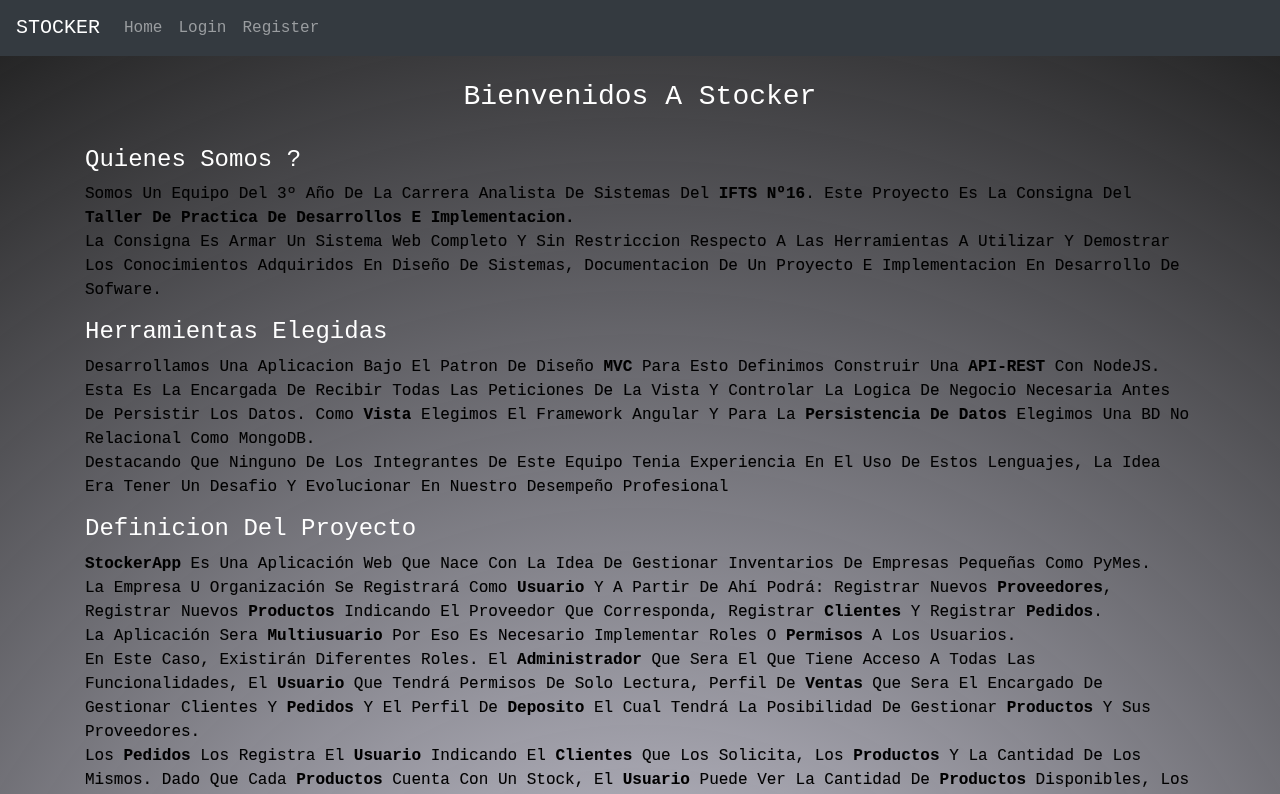
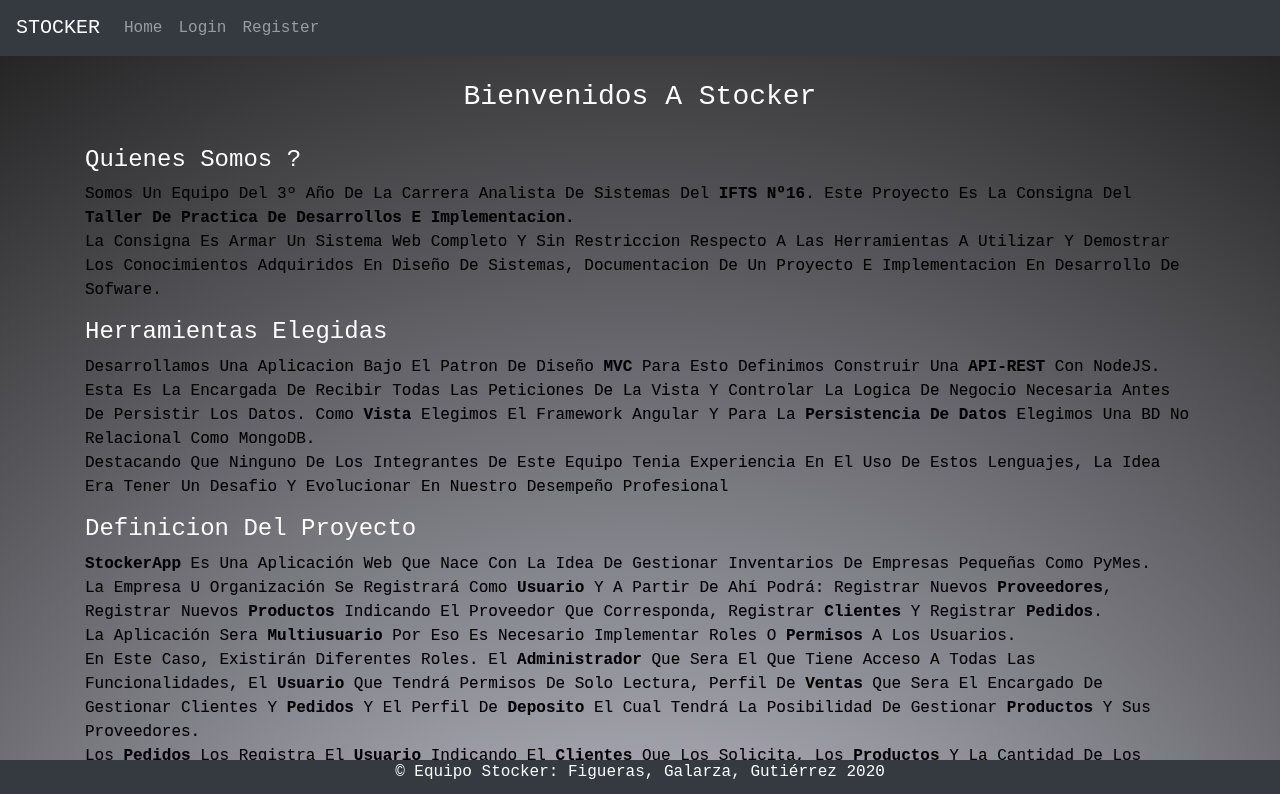
Before and after one commit to equipostocker2020/GR07-EquipoStocker-FrontEnd, an Angular app: page /home in a window 1280 px wide. Shown: the top 794 px of the page. Built offline with nearby package versions, Linux system fonts and the light colour scheme.

Commit message:
Fix footer, add validacion en crear pedido

```diff
--- a/src/app/components/footer/footer.component.css
+++ b/src/app/components/footer/footer.component.css
@@ -1,6 +1,6 @@
 footer {
     color: white !important;
     position: absolute;
-    /* bottom: 0px; */
+    bottom: 0px;
     width: 100%;
 }
--- a/src/app/pages/cargar-pedidos/cargar-pedidos.component.html
+++ b/src/app/pages/cargar-pedidos/cargar-pedidos.component.html
@@ -55,15 +55,19 @@
 
                         <select formControlName="cliente" class="form-control" required>
                         <option value="">Seleccione Cliente</option>
-                        <option class="form-control" *ngFor="let  cliente of clientes" [value]="cliente._id">
+                        <option class="form-control"  *ngFor="let cliente of clientes"  [value]="cliente._id">
+                            <ng-template [ngIf]="cliente.estado != 'INACTIVO'">
                             {{cliente.nombre}}
+                        </ng-template>
                         </option>
                     </select>
                         <br>
                         <select formControlName="producto" class="form-control" (change)="muestraPrecio($event.target.value)">
                         <option value="">Seleccione Producto</option>
-                        <option class="form-control" *ngFor="let producto of productos" [value]="producto._id" >
+                        <option class="form-control"  *ngFor="let producto of productos"  [value]="producto._id">
+                            <ng-template [ngIf]="producto.estado != 'INACTIVO'">
                             {{producto.nombre}}
+                        </ng-template>
                         </option>
                     </select>
 
--- a/src/app/pages/pedidos/pedidos.component.html
+++ b/src/app/pages/pedidos/pedidos.component.html
@@ -57,8 +57,7 @@
                         </div>
                         <div class="card-body">
                             <div class="">
-                                <h5 class="text-center mt-2 subtitulo">Pedidos Registrados (
-                                    <small>{{totalRegistros}}</small>)</h5>
+                                <h5 class="text-center mt-2 subtitulo">Pedidos Registrados (<small>{{totalRegistros}}</small>)</h5>
                             </div>
                             <div class="col text-center">
                                 <input #input (keyup)="buscarPedido(input.value)" type="text" class="form-control mt-4" placeholder="Buscar Pedidos...">
```
